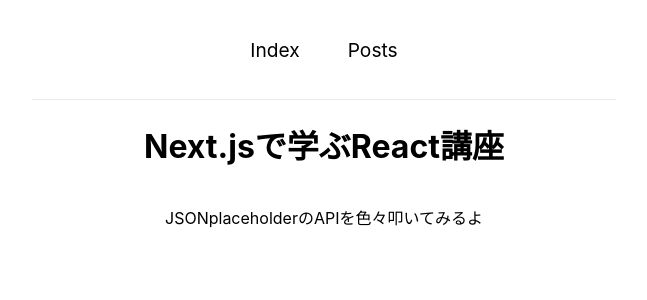
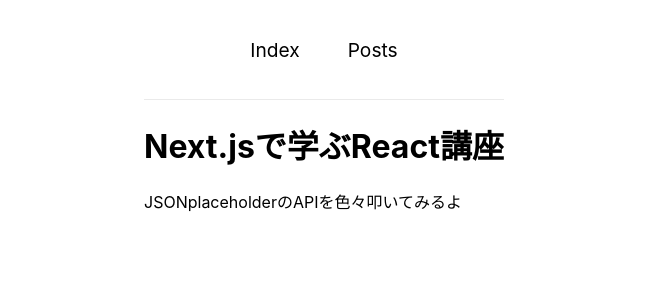
Before and after one commit to oguriku/nextjs-api-training, a Next.js app: page / in a window 1280 px wide. Shown: the top 300 px of the page, without its empty margins (316-963 px from the left). Built offline with nearby package versions, Linux system fonts and the light colour scheme.

Commit message:
🎨 Layoutをコンポーネント

```diff
--- /dev/null
+++ b/src/Layout/index.jsx
@@ -0,0 +1,9 @@
+import styles from 'src/Layout/Layout.module.css'
+
+export const Layout = props => {
+    return (
+        <div className={styles.container}>
+            {props.children}
+        </div>
+    )
+}
--- a/src/pages/_app.jsx
+++ b/src/pages/_app.jsx
@@ -1,9 +1,14 @@
 
+import { Layout } from 'src/Layout'
 import '../styles/globals.css'
 
 function MyApp({ Component, pageProps }) {
 
-  return <Component {...pageProps} />
+  return (
+    <Layout>
+      <Component {...pageProps} />
+    </Layout>
+  )
 }
 
 export default MyApp
--- a/src/pages/api/hello.js
+++ /dev/null
@@ -1,5 +0,0 @@
-// Next.js API route support: https://nextjs.org/docs/api-routes/introduction
-
-export default function handler(req, res) {
-  res.status(200).json({ name: 'John Doe' })
-}
--- a/src/pages/index.jsx
+++ b/src/pages/index.jsx
@@ -1,13 +1,12 @@
 import Head from 'next/head'
 
-import styles from 'src/styles/Home.module.css'
 
 import { Header } from 'src/components/header/Header'
 
 const Index = () => {
 
   return (
-    <div className={styles.container}>
+    <div>
       <Head>
         <title>Index page</title>
       </Head>
--- a/src/pages/posts/index.jsx
+++ b/src/pages/posts/index.jsx
@@ -2,14 +2,13 @@
 import { Posts } from 'src/components/posts/posts';
 
 import { Header } from 'src/components/header/Header'
-import styles from 'src/styles/Home.module.css'
 
 export default function Home() {
 
   return (
-    <div className={styles.container}>
+    <div>
       <Head>
-        <title>index page</title>
+        <title>posts page</title>
       </Head>
       <Header />
 
```
Also changed, not shown: src/pages/posts/[id]/index.jsx (+3 -5 lines), src/Layout/Layout.module.css (renamed from src/styles/Home.module.css).
